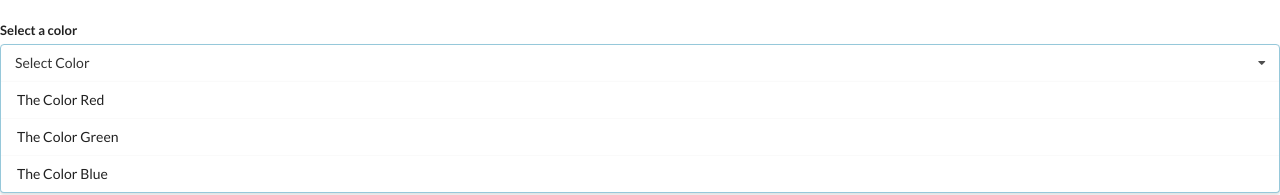
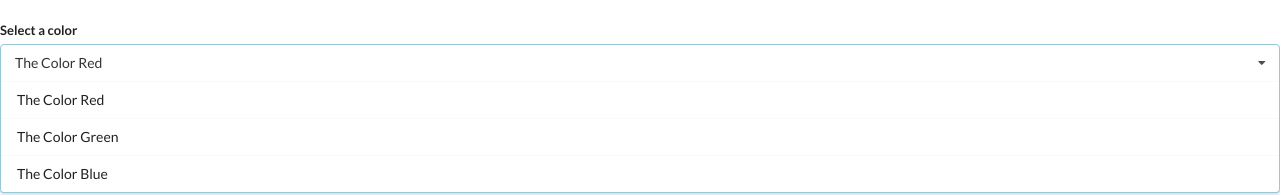
Before and after one commit to AshutoshGowardhan/react-widgets, a React (Create React App) app: page / in a window 1280 px wide. Shown: the top 195 px of the page. Built offline with nearby package versions, Linux system fonts and the light colour scheme.

Commit message:
dropdown options and change when selected

```diff
--- a/src/components/App.js
+++ b/src/components/App.js
@@ -1,4 +1,4 @@
-import React from 'react';
+import React, {useState} from 'react';
 import Accordian from './Accordian';
 import Search from './Search';
 import Dropdown from './Dropdown';
@@ -32,15 +32,19 @@
         label: 'The Color Blue',
         value: 'blue',
     },
-]
+];
 
 export default () => {
+    const [selected,setSelected] = useState(options[0]);
     return (
         <div>
         <br/>
         {/* <Accordian items={items}/> */}
         {/* <Search /> */}
-        <Dropdown options={options}/>
+        <Dropdown
+        selected={selected}
+        onSelectedChange={setSelected}
+        options={options}/>
         </div>
     )
 }
--- a/src/components/Dropdown.js
+++ b/src/components/Dropdown.js
@@ -1,9 +1,11 @@
 import React from 'react';
 
-const Dropdown = ({options}) => {
+const Dropdown = ({options, selected, onSelectedChange}) => {
     const renderedOptions = options.map((options)=> {
         return (
-            <div key={options.value} className='item'>
+            <div
+            onClick={()=>onSelectedChange(options)}
+            key={options.value} className='item'>
                 {options.label}
             </div>
         );
@@ -14,7 +16,7 @@
                 <label className="label">Select a color</label>
                 <div className="ui selection dropdown visible active">
                     <i className="dropdown icon"></i>
-                    <div className="text">Select Color</div>
+                    <div className="text">{selected.label}</div>
                     <div className="menu visible transition">
                         {renderedOptions}
                     </div>
```
